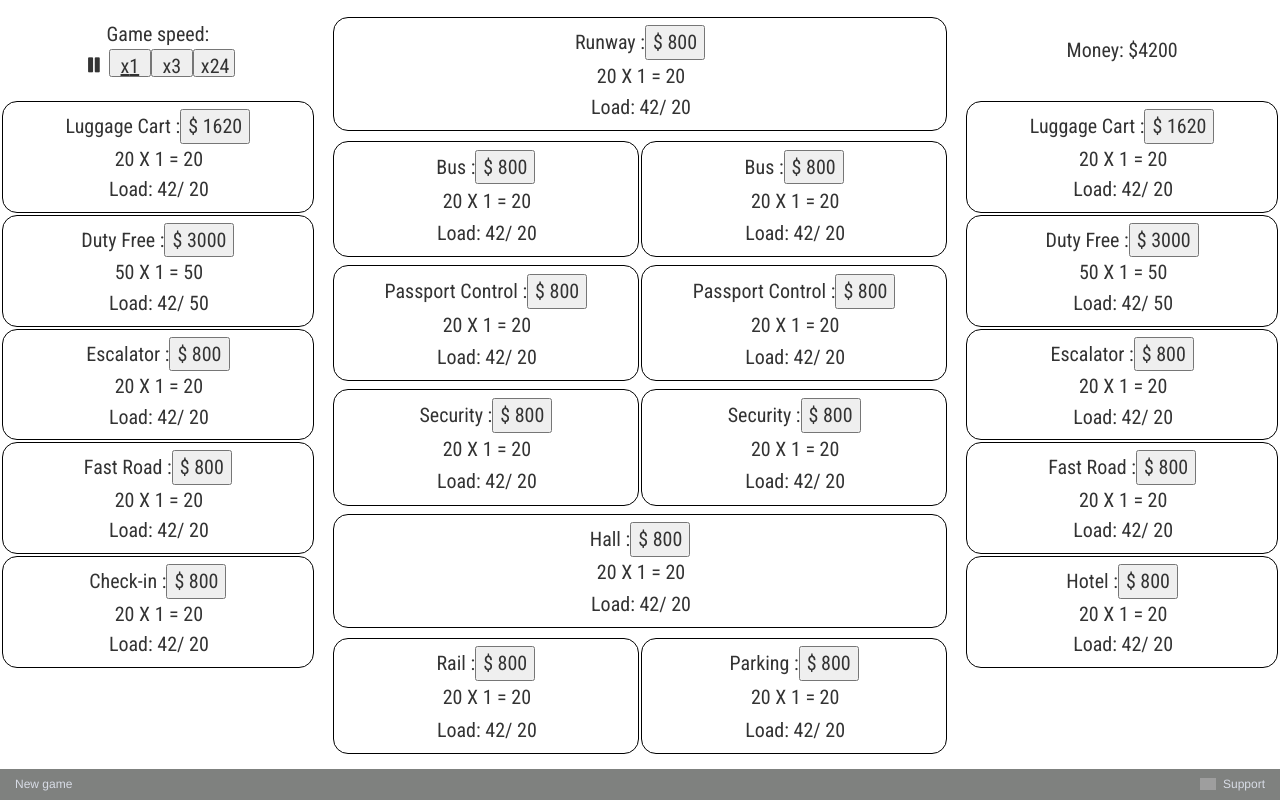
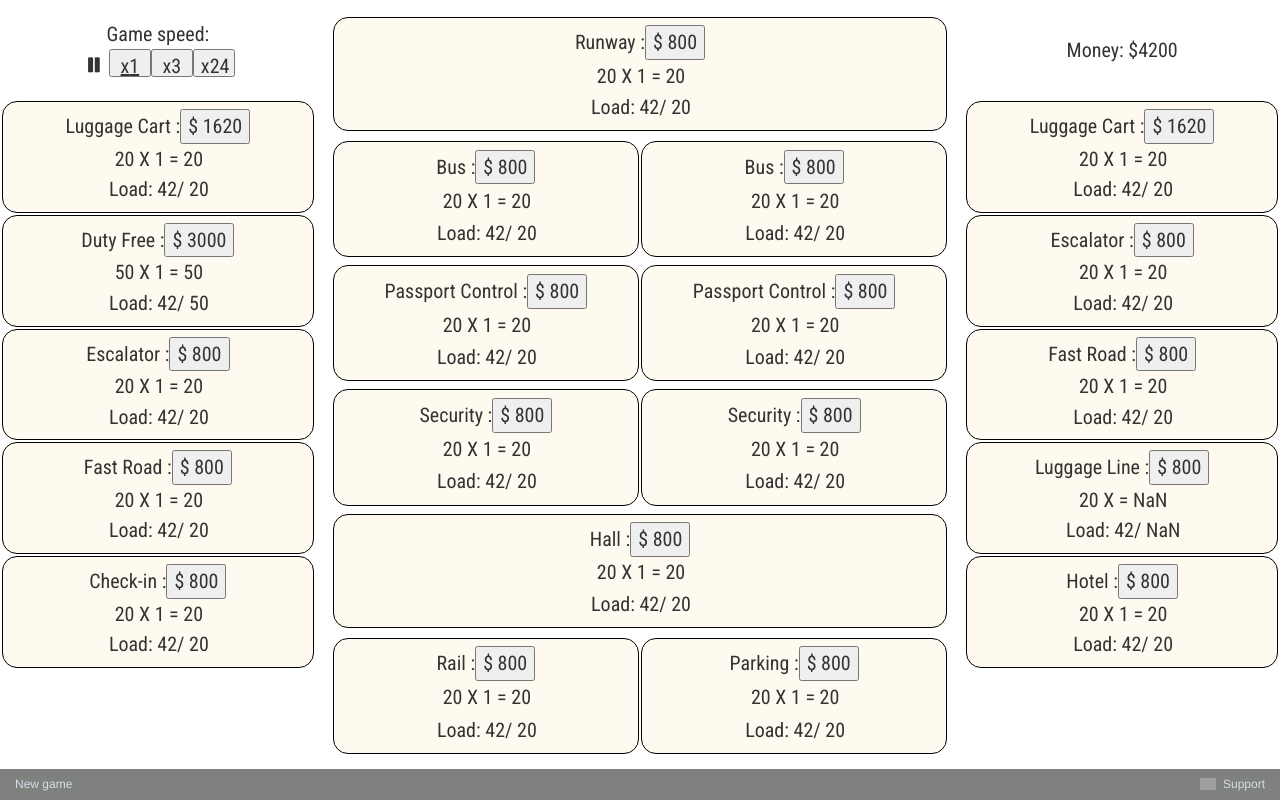
Before and after one commit to gapak/airport-simulator, a React (Create React App) app: page / in a window 1280 px wide. Built offline with nearby package versions, Linux system fonts and the light colour scheme; grey boxes are pictures that could not be loaded.

Commit message:
Add background color for boxes

```diff
--- a/src/App.js
+++ b/src/App.js
@@ -63,7 +63,7 @@ class App extends Component {
 
 
         let constructionBox = (item, key) =>
-            <div key={item.key} className={item.key + " box smallBorders"}>
+            <div key={item.key} className={item.key + " box smallBorders background"}>
                 <div className="box">
                     <div> { item.name } :
                         <BuyGinButton item={item}/>
@@ -127,9 +127,9 @@ class App extends Component {
                         </div>
 
                         {constructionBox(constructions.outLuggageCart)}
-                        {constructionBox(constructions.dutyFree)}
                         {constructionBox(constructions.outEscalator)}
                         {constructionBox(constructions.outFastRoad)}
+                        {constructionBox(constructions.luggageLine)}
                         {constructionBox(constructions.hotel)}
 
                         <div className="box"></div>
--- a/src/css/index.css
+++ b/src/css/index.css
@@ -44,6 +44,10 @@ html, body {
     margin: 1px;
     height: 100%;
     padding: 3px;
+}
+
+.background {
+    background-color: floralwhite;
 }
 
 .disabled {
```
